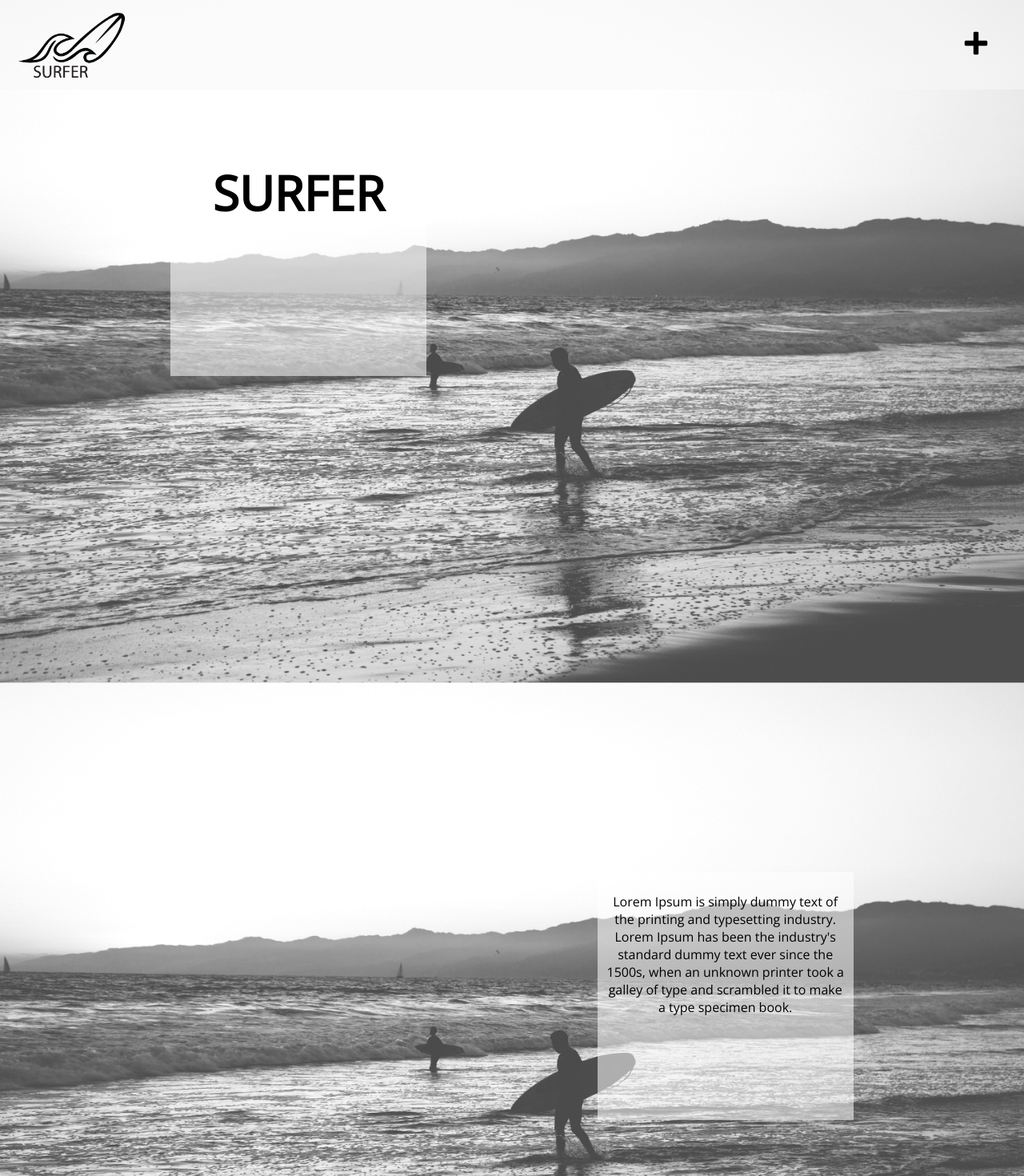
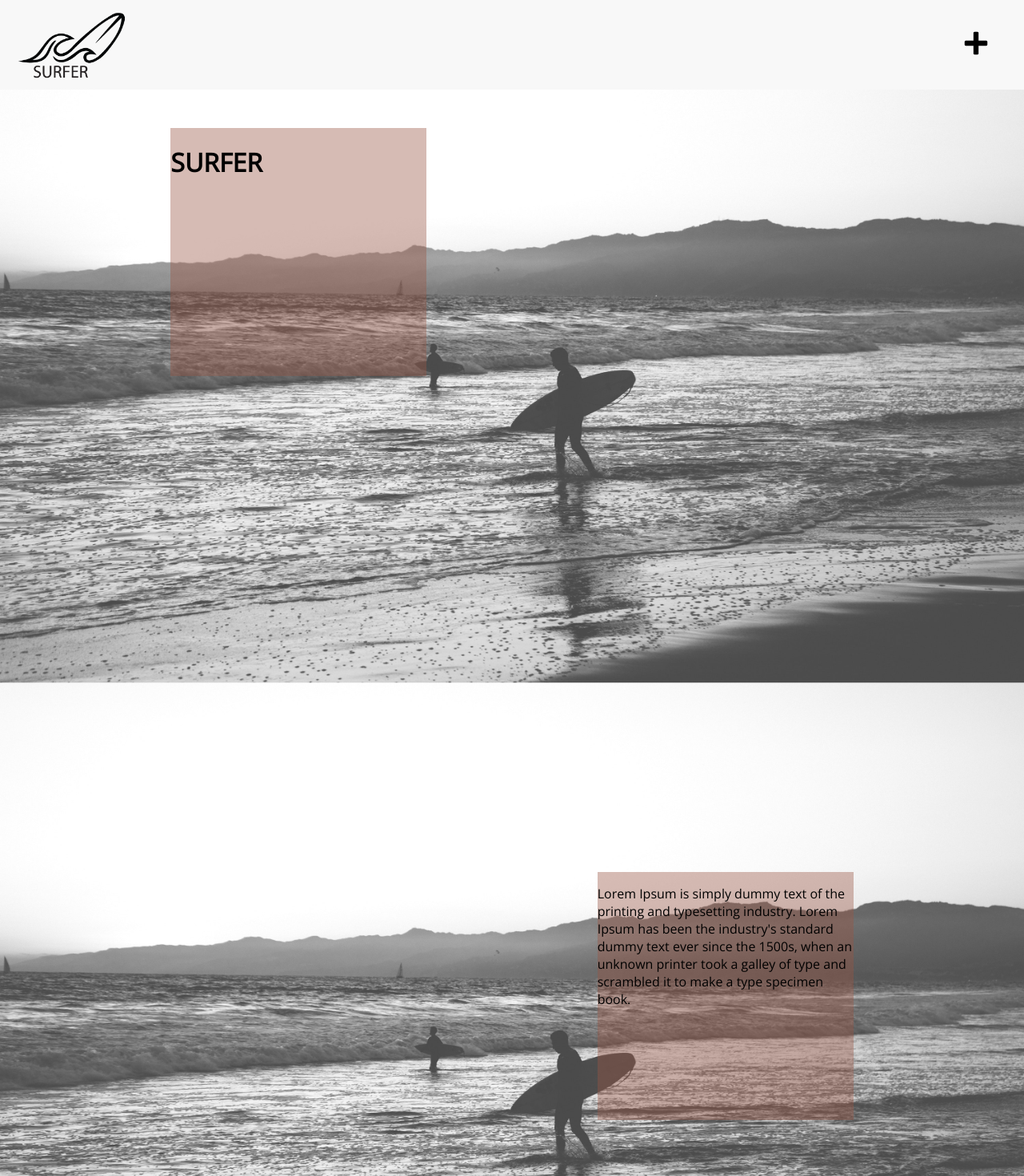
Before and after one commit to gasperbr/oo-app, an Angular app: page / in a window 1280 px wide. Shown: the top 1470 px of the page at 80% size. Built offline with nearby package versions, Linux system fonts and the light colour scheme.

Commit message:
change header

```diff
--- a/src/app/components/header/header.component.scss
+++ b/src/app/components/header/header.component.scss
@@ -5,7 +5,7 @@
     width: 100%;
     height: 7rem;
     display: flex;
-    background-color: #f8f8f888;
+    background-color: #f8f8f8;
     justify-content: space-between;
     align-items: center;
 }
--- a/src/app/components/intro-section/intro-section.component.scss
+++ b/src/app/components/intro-section/intro-section.component.scss
@@ -8,13 +8,13 @@
     background-attachment: fixed;
     width: 100%;
     height: 155vh;
-    padding: 10rem 0rem;
+    padding: 10rem 0rem 20rem 0rem;
 }
 
 .card {
     width: 25%;
     height: 25%;
-    background-color: #ffffff8c;
+    background-color: #99554466;
 }
 
 .title {
@@ -32,13 +32,3 @@
     position: sticky;
     top: 10rem;
 }
-
-.surf_title {
-    font-size: 60px;
-    text-align: center;
-}
-
-.text{
-    text-align: center;
-    padding:10px;
-}
```
